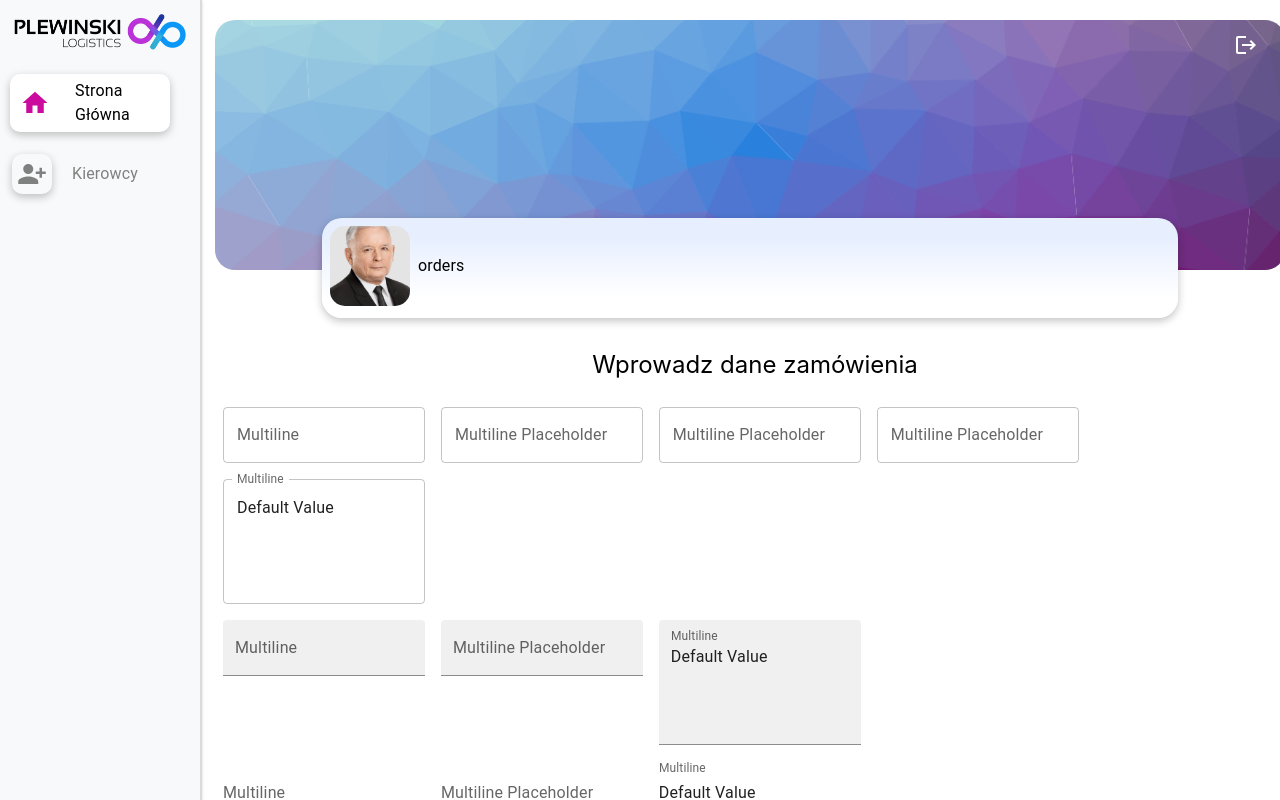
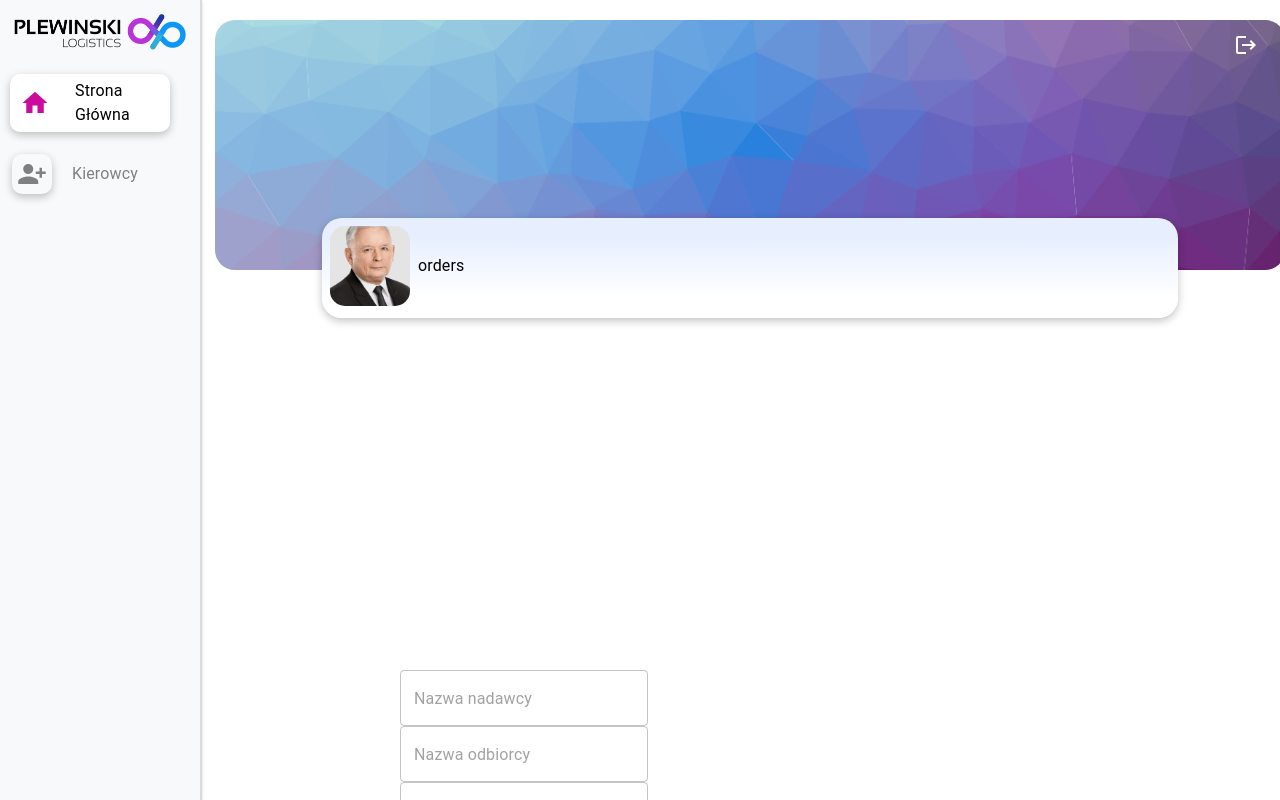
Before and after one commit to MaciejPtaszynski/PlewinskiFrontEnd, a React (Create React App) app: page /orders in a window 1280 px wide. Both pictures are taken after a click on the button "ZALOGUJ". Shown: the top 800 px of the page. Built offline with nearby package versions, Linux system fonts and the light colour scheme.

Commit message:
save order inputs

```diff
--- a/src/components/pages/Orders.js
+++ b/src/components/pages/Orders.js
@@ -1,102 +1,135 @@
-import React from 'react';
-import {Box, useMediaQuery} from "@mui/material";
-import TextField from '@mui/material/TextField';
+import React, { useState } from "react";
+import { TextField, Button, Table, TableBody, TableCell, TableContainer, TableRow } from "@mui/material";
+// import { Page, Text, View, Document, StyleSheet } from '@react-pdf/renderer';
+import { Paper } from "@mui/material";
+import FormControl from '@mui/material/FormControl';
 
-export default function Orders() {
+const INITIAL_VALUES = {
+  nadawca: "",
+  odbiorca: "",
+  adresNadawcy: "",
+  adresOdbiorcy: "",
+  waga: "",
+  wymiary: "",
+  typTowaru: "",
+};
 
-return(
-    <Box sx={{width: "calc(100% - 200px)", marginLeft: "215px", marginTop: "80px"}}>
-        <Box sx={{display: "flex", justifyContent:"center", fontSize:"24px",marginTop: "40px", marginBottom: "20px"}}>Wprowadz dane zamówienia</Box>
-        <Box
-            component="form"
-            sx={{'& .MuiTextField-root': { m: 1, width: '20ch' }
-            }}
-            noValidate
-            autoComplete="off"
-        >
-        <div >
+const Orders = () => {
+  const [zlecenia, setZlecenia] = useState([]);
+  const [wybranaPozycja, setWybranaPozycja] = useState(null);
+
+  const [values, setValues] = useState(INITIAL_VALUES);
+
+  const onSubmit = (values) => {
+    // Przesłanie danych na serwer
+    const data = {
+      nadawca: values.nadawca,
+      odbiorca: values.odbiorca,
+      adresNadawcy: values.adresNadawcy,
+      adresOdbiorcy: values.adresOdbiorcy,
+      waga: values.waga,
+      wymiary: values.wymiary,
+      typTowaru: values.typTowaru,
+    };
+
+    // Sprawdzenie, czy wszystkie pola formularza są wypełnione
+    const isFormValid = values.every((value) => value !== "");
+
+    if (!isFormValid) {
+      // Wyświetl komunikat o błędzie
+      alert("Uzupełnij wszystkie pola formularza.");
+
+      // Nie wysyłaj zamówienia
+      return;
+    }
+
+    // Zapis danych do bazy danych
+    // ...
+
+    // Dodanie zamówienia do listy
+    zlecenia.push(data);
+  };
+
+  const onRowClick = (row) => {
+    // Ustaw wybraną pozycję na wartość `null`
+    setWybranaPozycja(null);
+
+    // Ustaw wybraną pozycję na wartość klikniętej pozycji
+    setWybranaPozycja(row);
+  };
+
+  return (
+    <div>
+      <FormControl sx={{margin: "400px"}}>
         <TextField
-          id="outlined-multiline-flexible"
-          label="Multiline"
-          multiline
-          maxRows={4}
+          name="nadawca"
+          placeholder="Nazwa nadawcy"
+          required
+          fullWidth
         />
         <TextField
-          id="outlined-textarea"
-          label="Multiline Placeholder"
-          placeholder="Placeholder"
-          multiline
+          name="odbiorca"
+          placeholder="Nazwa odbiorcy"
+          required
+          fullWidth
         />
         <TextField
-          id="outlined-textarea"
-          label="Multiline Placeholder"
-          placeholder="Placeholder"
-          multiline
+          name="adresNadawcy"
+          placeholder="Adres nadawcy"
+          required
+          fullWidth
         />
         <TextField
-          id="outlined-textarea"
-          label="Multiline Placeholder"
-          placeholder="Placeholder"
-          multiline
+          name="adresOdbiorcy"
+          placeholder="Adres odbiorcy"
+          required
+          fullWidth
         />
         <TextField
-          id="outlined-multiline-static"
-          label="Multiline"
-          multiline
-          rows={4}
-          defaultValue="Default Value"
-        />
-      </div>
-      <div>
-        <TextField
-          id="filled-multiline-flexible"
-          label="Multiline"
-          multiline
-          maxRows={4}
-          variant="filled"
+          name="waga"
+          placeholder="Waga"
+          required
+          fullWidth
         />
         <TextField
-          id="filled-textarea"
-          label="Multiline Placeholder"
-          placeholder="Placeholder"
-          multiline
-          variant="filled"
+          name="wymiary"
+          placeholder="Wymiary (długość, szerokość, wysokość)"
+          required
+          fullWidth
         />
         <TextField
-          id="filled-multiline-static"
-          label="Multiline"
-          multiline
-          rows={4}
-          defaultValue="Default Value"
-          variant="filled"
+          name="typTowaru"
+          placeholder="Typ towaru"
+          required
+          fullWidth
         />
-      </div>
-      <div>
-        <TextField
-          id="standard-multiline-flexible"
-          label="Multiline"
-          multiline
-          maxRows={4}
-          variant="standard"
+        <Button type="submit">Wyślij</Button>
+      </FormControl>
+      <TableContainer component={Paper}>
+        <Table>
+          <TableBody>
+            {zlecenia.map((zlecenie) => (
+              <TableRow key={zlecenie.id} onClick={onRowClick}>
+                <TableCell>{zlecenie.nadawca}</TableCell>
+                <TableCell>{zlecenie.odbiorca}</TableCell>
+                <TableCell>{zlecenie.adresNadawcy}</TableCell>
+                <TableCell>{zlecenie.adresOdbiorcy}</TableCell>
+                <TableCell>{zlecenie.waga}</TableCell>
+                <TableCell>{zlecenie.wymiary}</TableCell>
+                <TableCell>{zlecenie.typTowaru}</TableCell>
+              </TableRow>
+            ))}
+          </TableBody>
+        </Table>
+      </TableContainer>
+      {/* {wybranaPozycja && (
+        <Document
+          data={wybranaPozycja}
+          title="Lista zamówień"
         />
-        <TextField
-          id="standard-textarea"
-          label="Multiline Placeholder"
-          placeholder="Placeholder"
-          multiline
-          variant="standard"
-        />
-        <TextField
-          id="standard-multiline-static"
-          label="Multiline"
-          multiline
-          rows={4}
-          defaultValue="Default Value"
-          variant="standard"
-        />
-      </div>
-    </Box>
-    </Box>
+      )} */}
+    </div>
+  );
+};
 
-)
-}
+export default Orders;
```
